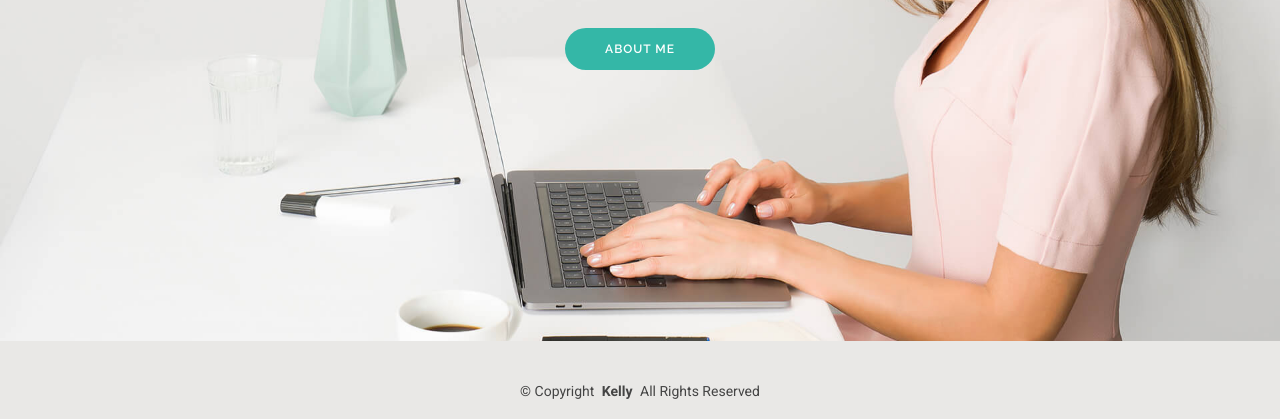
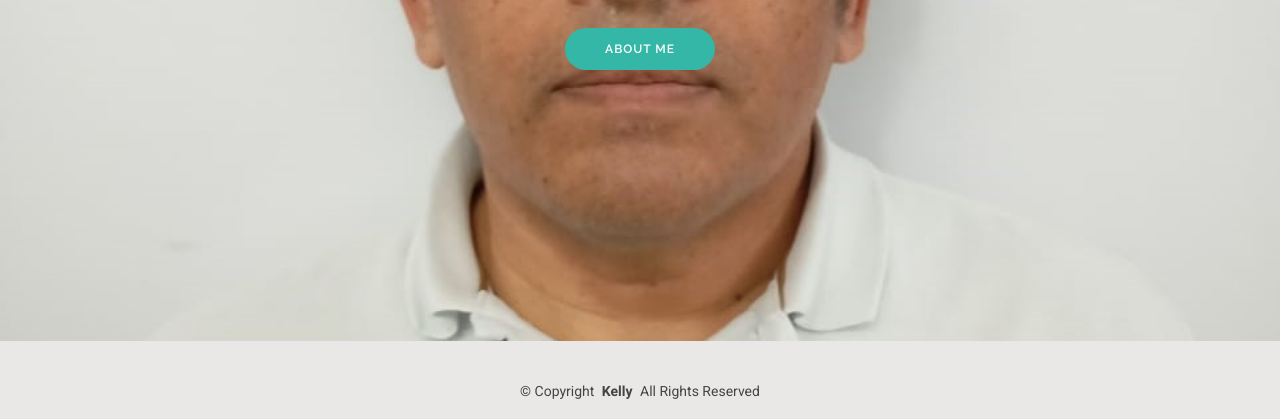
Before and after one commit to pcasascardenas/pcasascardenas.github.io, a plain HTML site: page index.html in a window 1280 px wide. Shown: the part 460-879 px from the top of the page. Drawn offline with Linux system fonts and the light colour scheme.

Commit message:
Cambio de Imagen en Home

```diff
--- a/index.html
+++ b/index.html
@@ -91,7 +91,7 @@
     <!-- Hero Section -->
     <section id="hero" class="hero section">
 
-      <img src="assets/img/hero-bg.jpg" alt="" data-aos="fade-in">
+      <img src="assets/img/FotoPasaporte.jpg" alt="" data-aos="fade-in">
 
       <div class="container text-center" data-aos="zoom-out" data-aos-delay="100">
         <div class="row justify-content-center">
```
Also changed, not shown: assets/img/FotoPasaporte.jpg (added).
